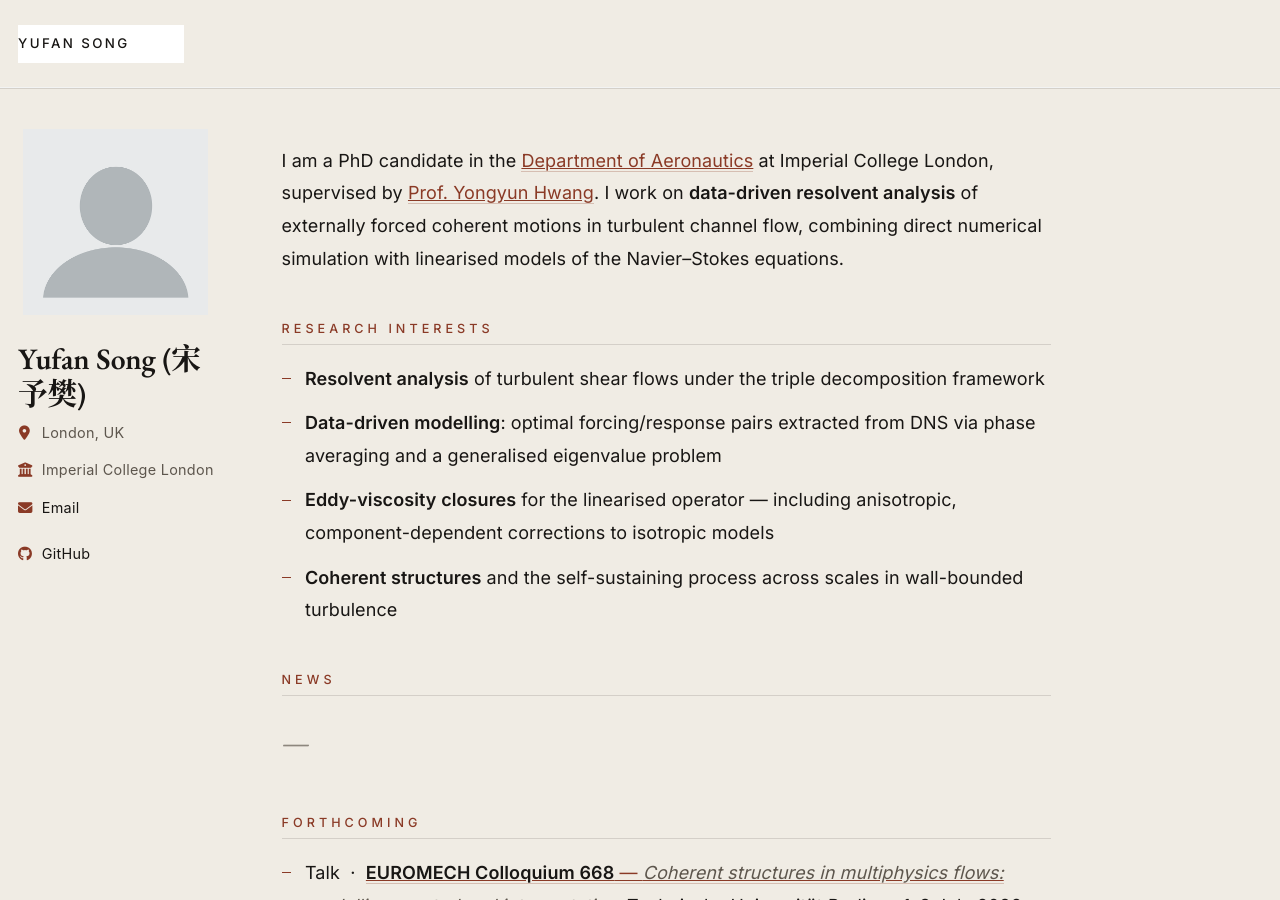
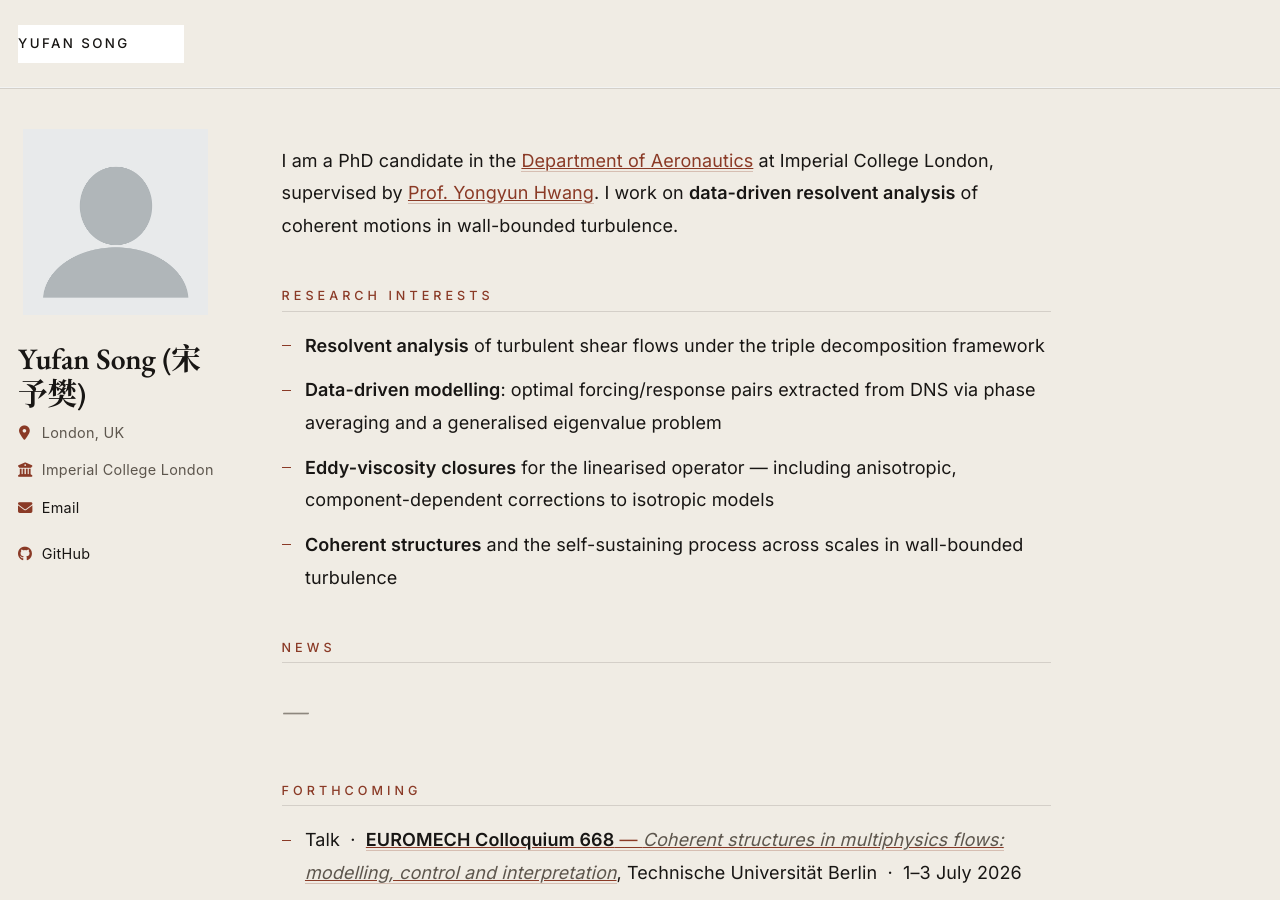
Before and after one commit to songyufan1005/yufansong.github.io, a Jekyll site: the page built from _pages/about.md, in a window 1280 px wide and 900 px high. Built offline with Jekyll 4.4.1, drawn with Linux system fonts in a browser that asks for light colours; a script bundle is joined from its source files by our own code; library files that are not in the unit come from our copies.

Commit message:
Trim intro to a single clean line
Co-Authored-By: Claude Opus 4.7 (1M context) <noreply@anthropic.com>

```diff
--- a/_pages/about.md
+++ b/_pages/about.md
@@ -7,7 +7,7 @@ redirect_from:
   - /about.html
 ---
 
-I am a PhD candidate in the [Department of Aeronautics](https://www.imperial.ac.uk/aeronautics/) at Imperial College London, supervised by [Prof. Yongyun Hwang](https://www.imperial.ac.uk/people/y.hwang). I work on **data-driven resolvent analysis** of externally forced coherent motions in turbulent channel flow, combining direct numerical simulation with linearised models of the Navier–Stokes equations.
+I am a PhD candidate in the [Department of Aeronautics](https://www.imperial.ac.uk/aeronautics/) at Imperial College London, supervised by [Prof. Yongyun Hwang](https://www.imperial.ac.uk/people/y.hwang). I work on **data-driven resolvent analysis** of coherent motions in wall-bounded turbulence.
 
 Research interests
 ======
```
